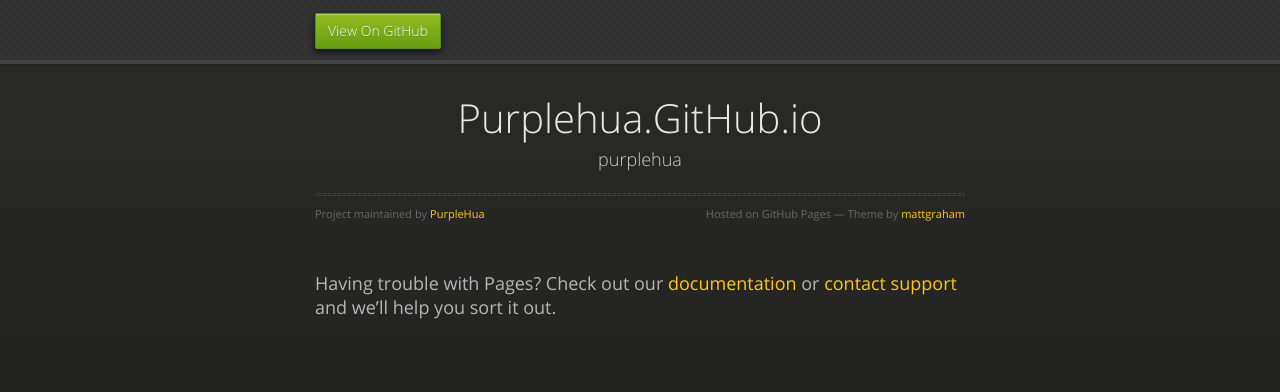
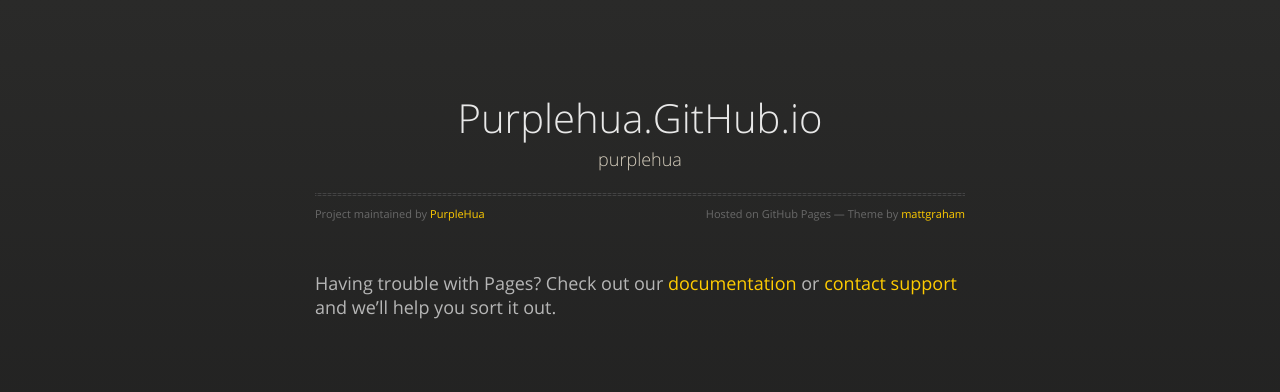
Before and after one commit to PurpleHua/PurpleHua.github.io, a plain HTML site: page index.html in a window 1280 px wide. Drawn offline with nearby package versions, Linux system fonts and the light colour scheme.

Commit message:
Update index.html

```diff
--- a/index.html
+++ b/index.html
@@ -18,11 +18,6 @@
 
   </head>
   <body>
-      <div id="header">
-        <nav>
-          <li class="fork"><a href="https://github.com/PurpleHua">View On GitHub</a></li>
-        </nav>
-      </div><!-- end header -->
 
     <div class="wrapper">
 
```
